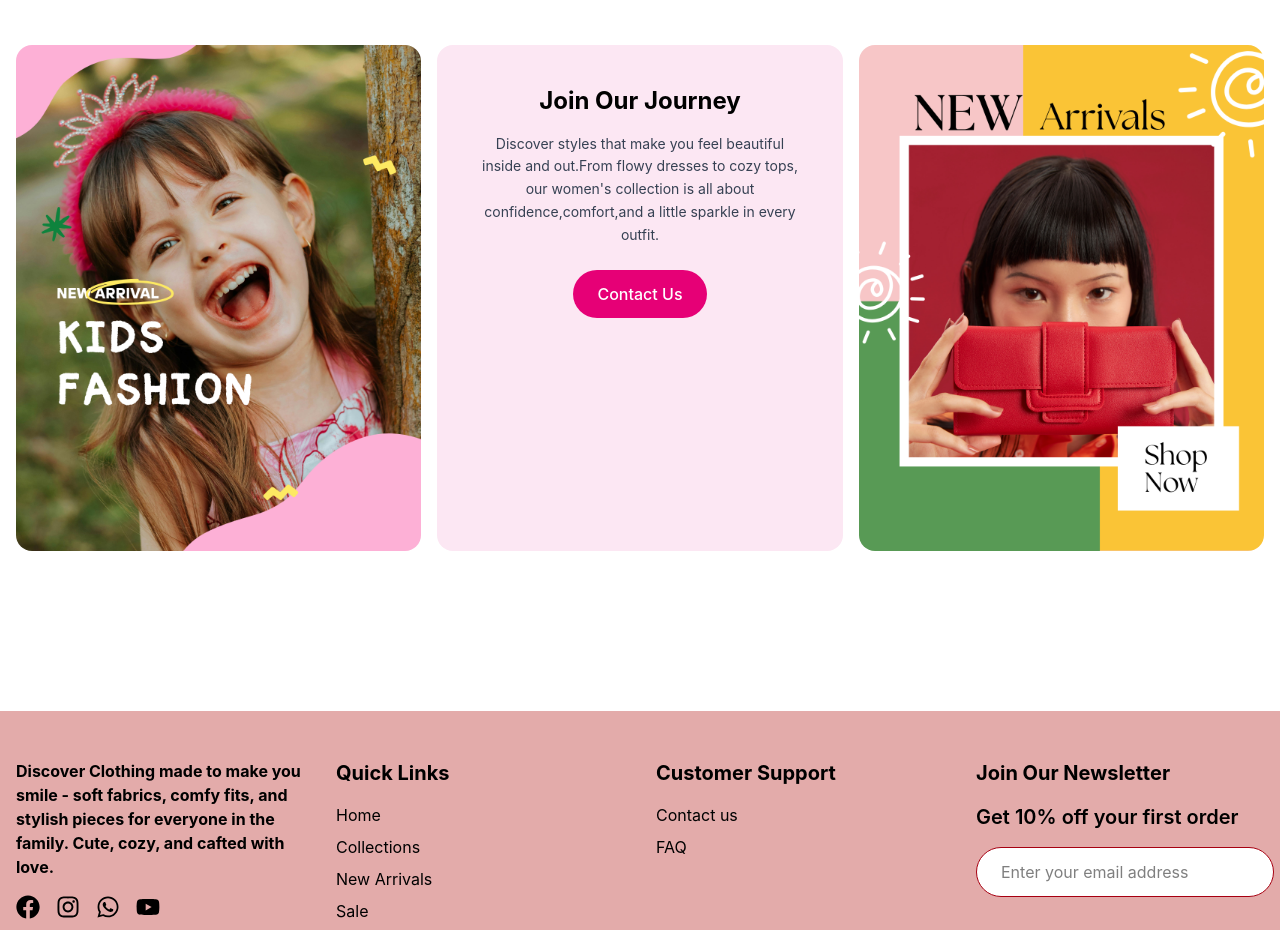
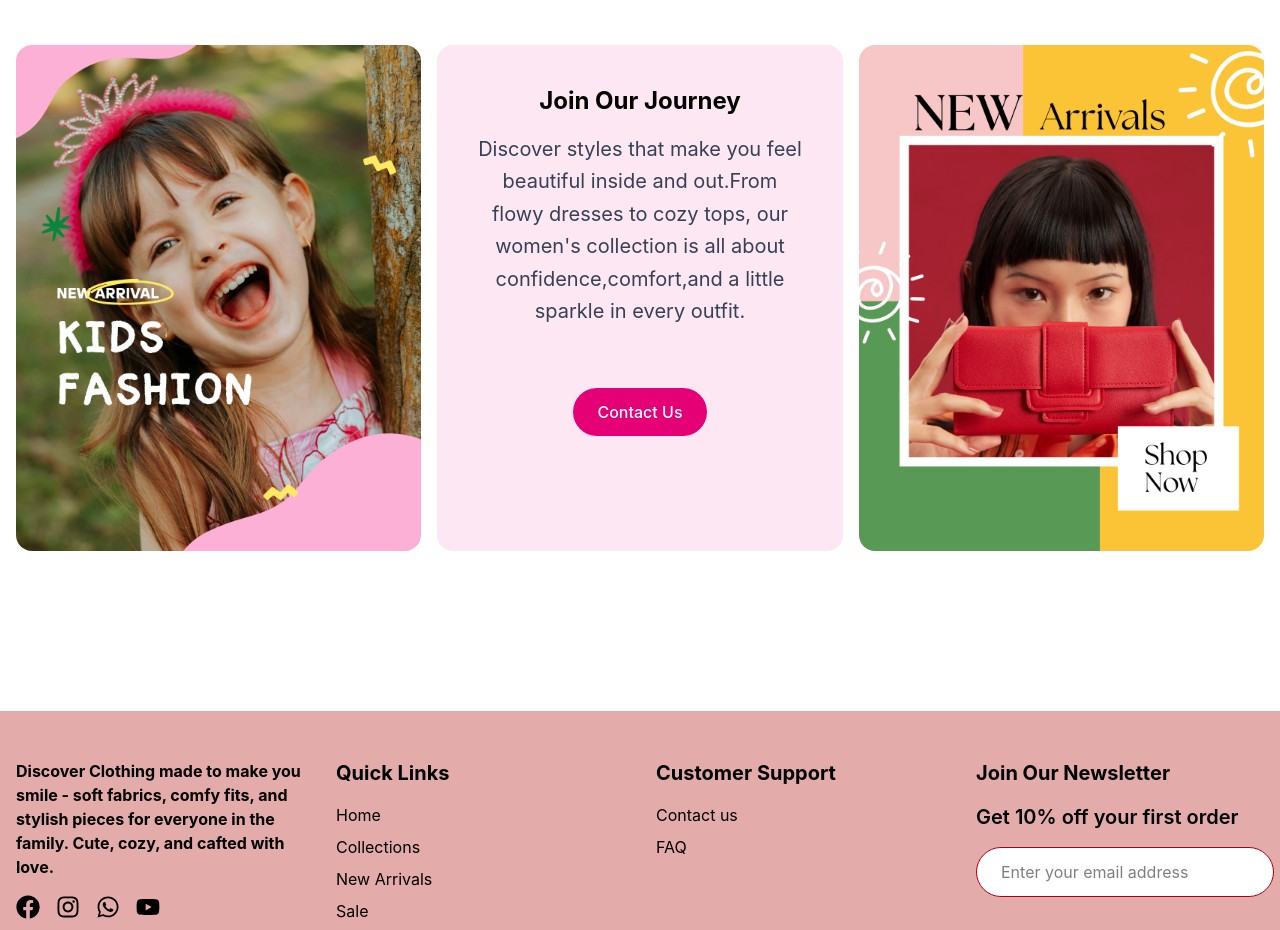
Before and after one commit to supunyasanthaofficial/Cotton, a React (Vite) app: page /about-us in a window 1280 px wide. Shown: the part 3700-4630 px from the top of the page. Built offline with nearby package versions, Linux system fonts and the light colour scheme.

Commit message:
change paragraph font size.

```diff
--- a/src/pages/About.jsx
+++ b/src/pages/About.jsx
@@ -52,7 +52,7 @@
             <div className="bg-pink-100 rounded-2xl p-10 flex-col justify-center text-center">
               <h2 className="text-2xl font-bold mb-4">Join Our Journey</h2>
 
-              <p className="text-gray-700 text-sm leading-relaxed mb-6">
+              <p className="text-gray-700 text-xl leading-relaxed mb-15">
                 Discover styles that make you feel beautiful inside and out.From
                 flowy dresses to cozy tops, our women's collection is all about
                 confidence,comfort,and a little sparkle in every outfit.
```
